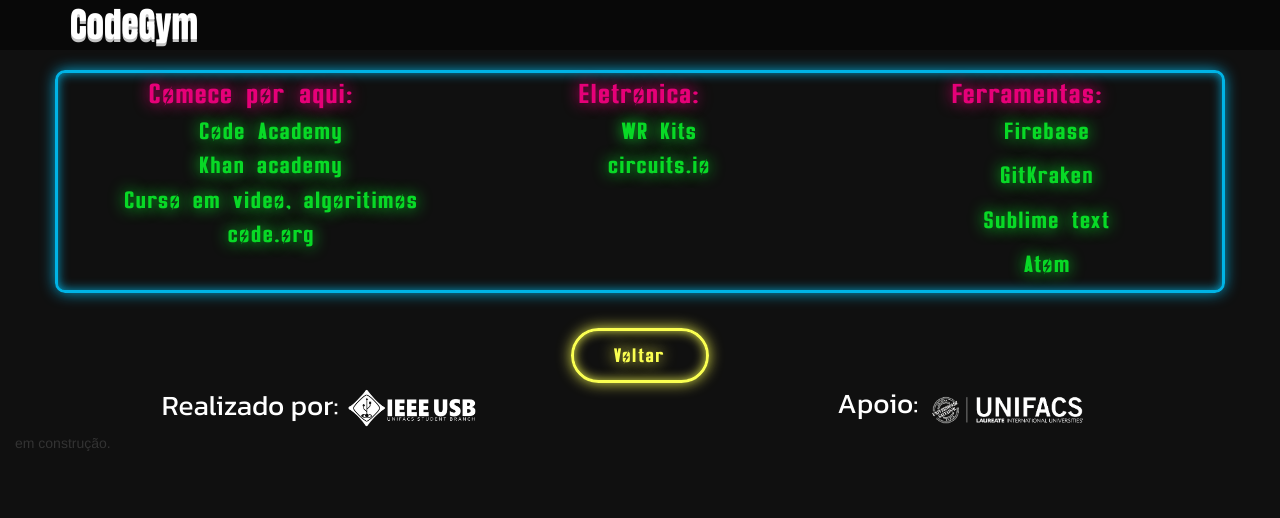
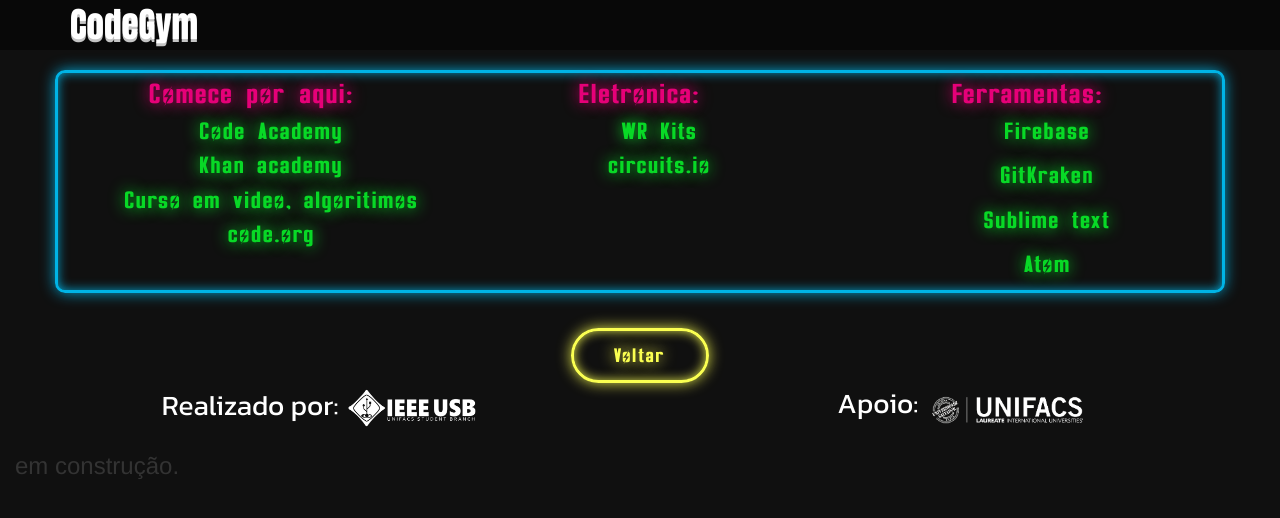
Before and after one commit to nathanccarnelos/codegym, a plain HTML site: page links-uteis/links-uteis.html in a window 1280 px wide. Drawn offline with Linux system fonts and the light colour scheme.

Commit message:
tamanho de fonte em construção

```diff
--- a/links-uteis/links-uteis.html
+++ b/links-uteis/links-uteis.html
@@ -104,7 +104,7 @@
         </div>
     </div>
 </div>
-em construção.
+<h3>em construção.</h3>
 <script src="../js/jquery.js"></script>
 <script src="../js/bootstrap.min.js"></script>
 <script src="../js/jquery.easing.min.js"></script>
```
